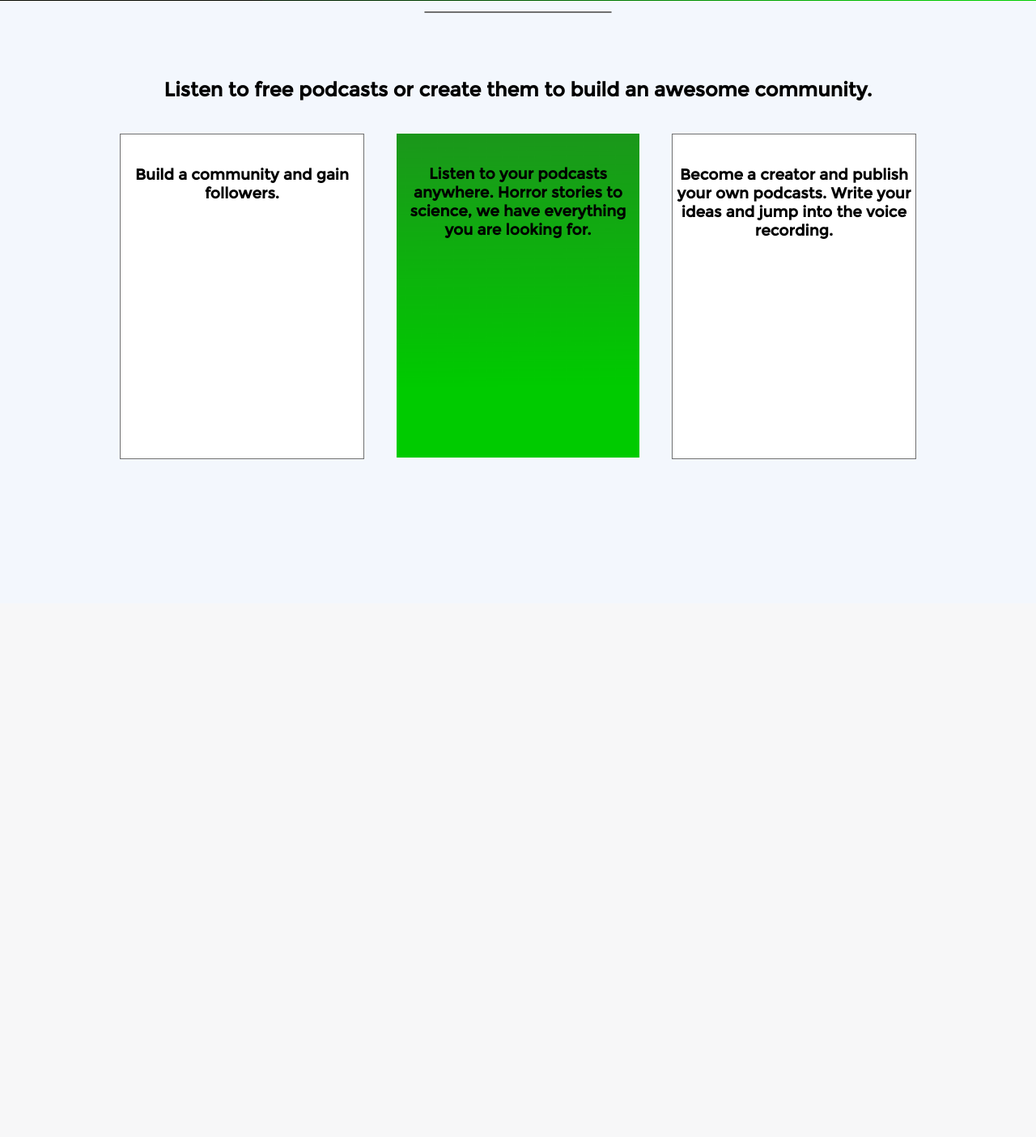
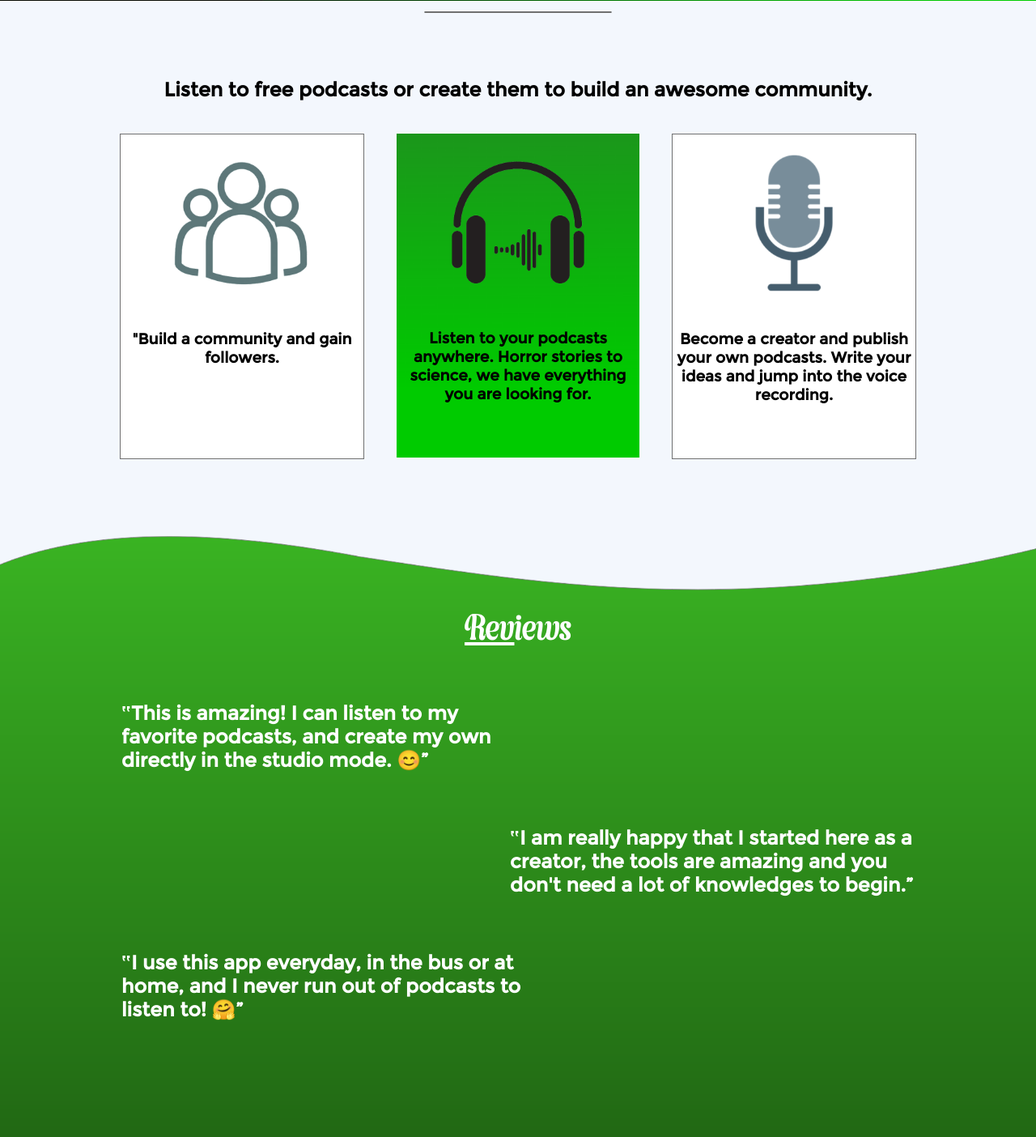
Before and after one commit to BaptisteLT/Podcast, a Symfony app: template templates/home/index.html.twig in a window 1280 px wide; the page is wider, and only the part inside the window is pictured. Shown: the part 1079-2483 px from the top of that part at 81% size. Before the commit the page ends 1646 px from the top of that part, so only its background shows below. Run offline with Twig, Linux system fonts and the light colour scheme; the template is opened without the code that fills it, so the values that code supplies are empty; some libraries are stand-ins or nearby versions.

Commit message:
Added section3 main page

```diff
--- a/public/css/home.css
+++ b/public/css/home.css
@@ -1,3 +1,8 @@
+@font-face {
+	font-family: "NICLA DEMO";
+	src: url('../fonts/NICLA DEMO.TTF');
+}
+
 @font-face {
 	font-family: "Montserrat Regular";
 	src: url('../fonts/MONTSERRAT-REGULAR.TTF');
@@ -11,6 +16,8 @@
 body{
     padding: 0; margin: 0;
     font-family: "Montserrat Regular", sans-serif;
+    font-weight: normal;
+    font-style: normal;
     background: #F3F7FD;
 }
 
@@ -57,6 +64,8 @@ body{
 h1{
     font-family: "Stable Regular", sans-serif;
 
+
+
     font-size: 130px;
     position:absolute;
 
@@ -89,7 +98,6 @@ h1{
 
 #section-2-divs
 {
-    height: 500px;
     display:grid;
 
     grid-template-rows: 1fr;
@@ -99,7 +107,7 @@ h1{
     width: 100%;
     justify-content: center;
     margin-top:40px;
-    margin-bottom: 80px;
+
 }
 
 
@@ -122,7 +130,6 @@ h1{
 }
 
 
-
 #section-2-divs>div
 {
     height: 400px;
@@ -130,6 +137,41 @@ h1{
     margin-right: 20px;
     margin-left: 20px;
 }
+
+
+#section-2-div1
+{
+    grid-area: section-2-div1;
+    background: white;
+    border:1px solid #707070;
+}
+
+#section-2-div2
+{
+    grid-area: section-2-div2;
+    background: url('../img/divbg.png');
+    background-size: cover
+}
+
+#section-2-div3
+{
+    grid-area: section-2-div3;
+    background: white;
+    border:1px solid #707070;
+}
+
+.section-2-img
+{
+    width: 100%;
+    margin-top: 20px;
+    margin-bottom: 20px;
+}
+
+.section-2-text
+{
+
+}
+
 
 @media screen and (max-width: 700px){
     #section-2-divs{
@@ -156,25 +198,91 @@ h1{
         margin: 0 auto;
         margin-top: 30px;
     }
+
+    .section-2-img
+    {
+        width: 80%;
+        margin-top: 20px;
+        margin-bottom: 20px;
+    }
 }
 
-#section-2-div1
+/*SECTION 3*/
+
+#section-3
 {
-    grid-area: section-2-div1;
-    background: white;
-    border:1px solid #707070;
+    height:800px;
+    width: 100%;
+    background: url('../img/background_avis.png');
+    background-image: cover;
+    background-size: cover;
+    color:white;
 }
 
-#section-2-div2
+.section-3-container
 {
-    grid-area: section-2-div2;
-    background: url('../img/divbg.png');
-    background-size: cover
+    margin: 0 auto;
+    max-width: 980px;
+    width: 90%;
+
 }
 
-#section-2-div3
+#h2_review
 {
-    grid-area: section-2-div3;
-    background: white;
-    border:1px solid #707070;
+    text-align: center;
+    padding-top:150px;
+    font-size: 45px;
+    font-style: normal;
+    font-family: "NICLA DEMO", sans-serif;
+    font-weight: normal;
+    font-style: normal;
 }
+
+#h2_span_review
+{
+    text-decoration: underline;
+    text-underline-offset: 3px;
+}
+
+
+#reviews>div>h3
+{
+    max-width: 500px;
+    font-size: 24px;
+}
+
+
+@media screen and (min-width: 1400px){
+    .section-3-container>h2
+    {
+        padding-top:180px;
+    }
+}
+
+#reviews
+{
+    display:grid;
+    grid-template-rows: 1fr;
+    grid-template-areas:
+    "review1"
+    "review2"
+    "review3";
+}
+
+#review1
+{
+    grid-area: review1;
+    float:right;
+}
+
+#review2
+{
+    grid-area: review2;
+    justify-self: end;
+}
+
+#review3
+{
+    grid-area: review3;
+    float:right;
+}
--- a/templates/home/index.html.twig
+++ b/templates/home/index.html.twig
@@ -29,24 +29,42 @@
 
         <div id="section-2-divs">
             <div id="section-2-div1">
-                <img>
-                <h3>Build a community and gain followers.</h3>
+                <img class="section-2-img" src="{{ asset('img/icons/community.png') }}" alt="Community">
+                <h3 class="section-2-text">"Build a community and gain followers.</h3>
             </div>
 
             <div id="section-2-div2">
-                <img>
-                <h3>Listen to your podcasts anywhere. Horror stories to science, we have everything you are looking for.</h3>
+                <img class="section-2-img" src="{{ asset('img/icons/headset.png') }}" alt="headset">
+                <h3 class="section-2-text">Listen to your podcasts anywhere. Horror stories to science, we have everything you are looking for.</h3>
             </div>
 
             <div id="section-2-div3">
-                <img>
-                <h3>Become a creator and  publish your own podcasts. Write your ideas and jump into the voice recording. </h3>
+                <img class="section-2-img" src="{{ asset('img/icons/microphone.png') }}" alt="microphone">
+                <h3 class="section-2-text">Become a creator and  publish your own podcasts. Write your ideas and jump into the voice recording. </h3>
             </div>
         </div>
     </div>
 
     <div id="section-3">
+        <div class="section-3-container">
+            <h2 id="h2_review"><span id="h2_span_review">Rev</span>iews</h2>
+            <div id="reviews">
+                <div id="review1">
+                    <h3>‟This is amazing! I can listen to my favorite podcasts, and create my own directly in the studio mode. 😊”</h3>
+                    <img>
+                </div>
 
+                <div id="review2">
+                    <h3>‟I am really happy that I started here as a creator, the tools are amazing and you don't need a lot of knowledges to begin.”</h3>
+                    <img>
+                </div>
+
+                <div id="review3">
+                    <h3>‟I use this app everyday, in the bus or at home, and I never run out of podcasts to listen to! 🤗”</h3>
+                    <img>
+                </div>
+            </div>
+        </div>
     </div>
 
     <div id="section-4">
```
Also changed, not shown: public/fonts/NICLA DEMO.TTF (added), public/img/background_avis.png (added), public/img/icons/community.png (added), public/img/icons/headset.png (added), public/img/icons/microphone.png (added).
